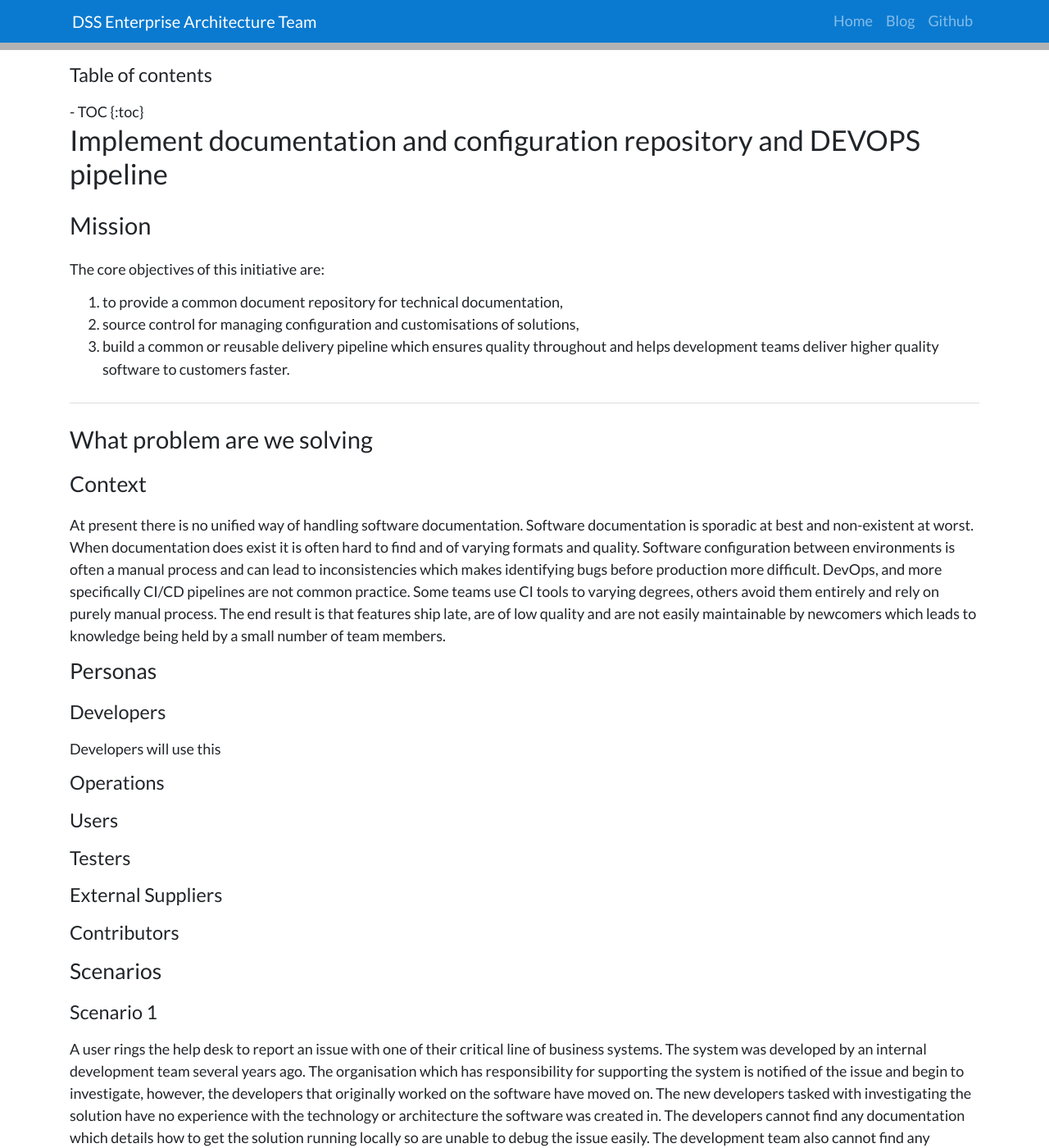
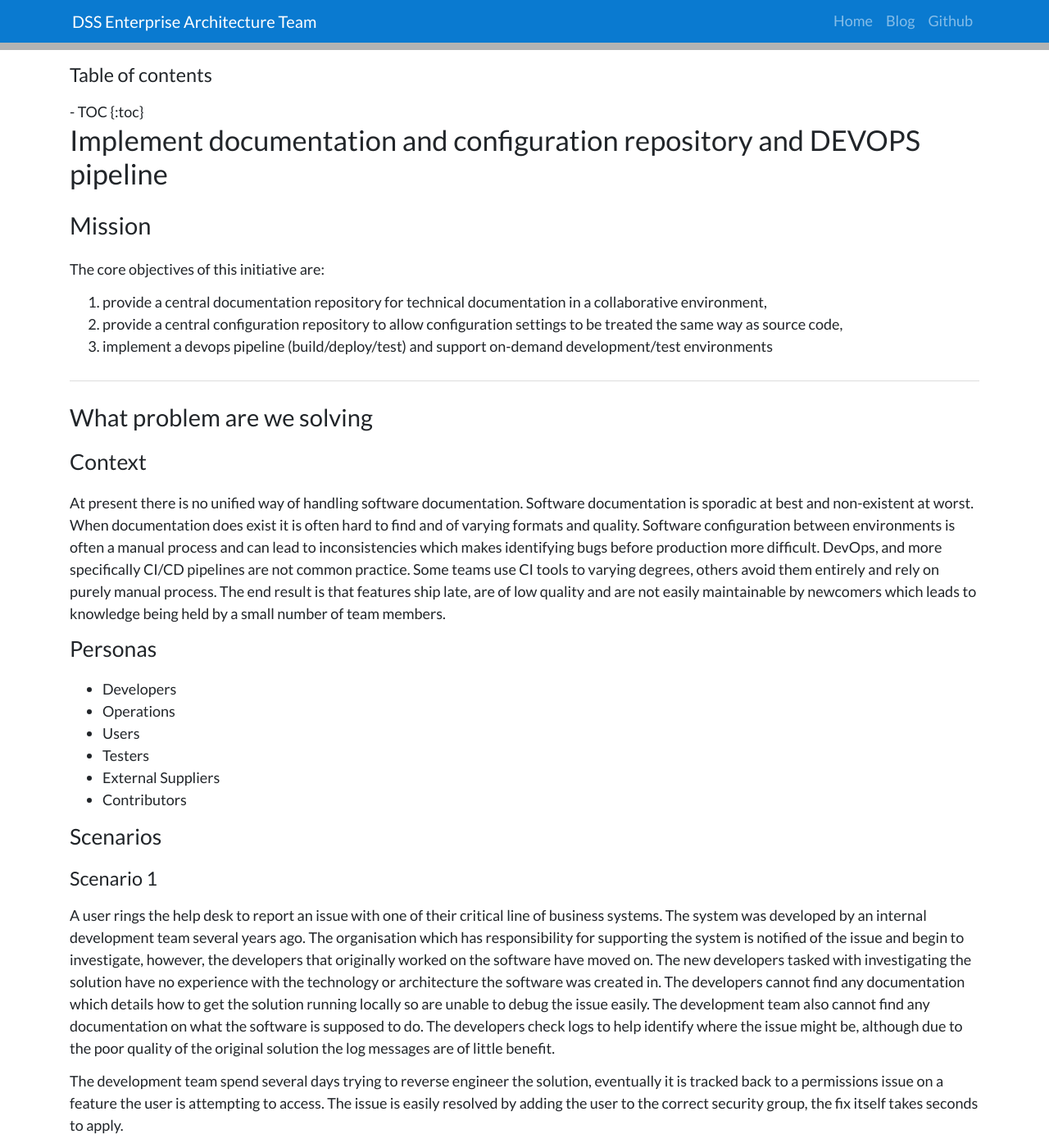
Before and after one commit to dof-dss/ea-team, a Jekyll site: the page built from docs/initiatives/phase-one/documentation-config-repo.md, in a window 1280 px wide and 1400 px high. Shown: the whole window at 82% size. Built offline with Jekyll 4.4.1, drawn with Linux system fonts in a browser that asks for light colours.

Commit message:
Added improved formatting

```diff
--- a/docs/initiatives/phase-one/documentation-config-repo.md
+++ b/docs/initiatives/phase-one/documentation-config-repo.md
@@ -10,9 +9,9 @@ type: page
 
 The core objectives of this initiative are:
 
-1. to provide a common document repository for technical documentation,
-2. source control for managing configuration and customisations of solutions,
-3. build a common or reusable delivery pipeline which ensures quality throughout and helps development teams deliver higher quality software to customers faster.
+1. provide a central documentation repository for technical documentation in a collaborative environment,
+2. provide a central configuration repository to allow configuration settings to be treated the same way as source code,
+3. implement a devops pipeline (build/deploy/test) and support on-demand development/test environments
 
 <hr />
 
@@ -24,15 +23,12 @@ At present there is no unified way of handling software documentation. Software
 
 ### Personas
 
-#### Developers
-
-Developers will use this
-
-#### Operations
-#### Users
-#### Testers
-#### External Suppliers
-#### Contributors
+* Developers
+* Operations
+* Users
+* Testers
+* External Suppliers
+* Contributors
 
 ### Scenarios
 
@@ -80,7 +76,6 @@ We will build CI/CD pipeline templates for Gov.uk PaaS hosted solutions.
 
 #### August 2019 to October 2019
 
-{:class="table table-striped table-bordered"}
 | Task | Description | Status |
 | --- | --- | --- |
 | `Create a DoF DSS Github Organisation` | Setup a Github Organisation for DoF DSS. All repositories should be open source. | Done |
```
Also changed, not shown: other parts of docs/initiatives/phase-one/documentation-config-repo.md (+0 -1 lines).
